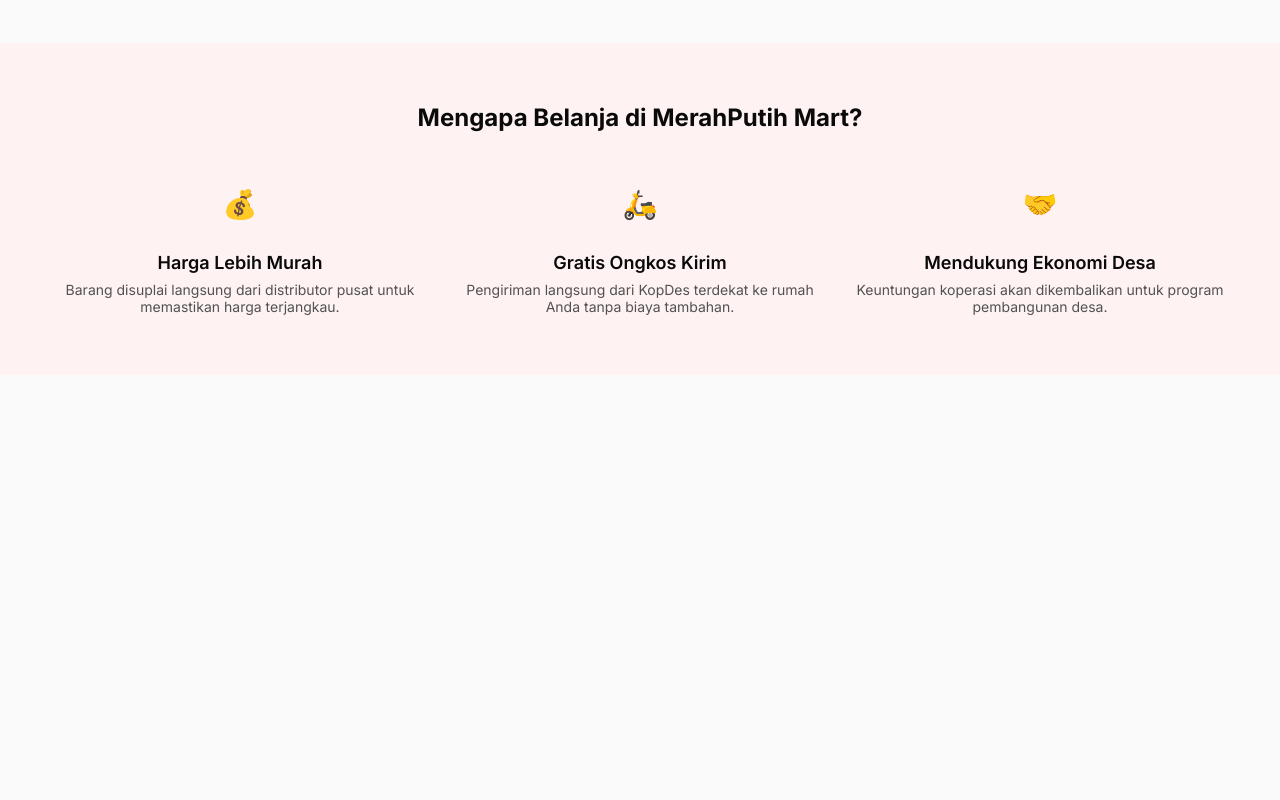
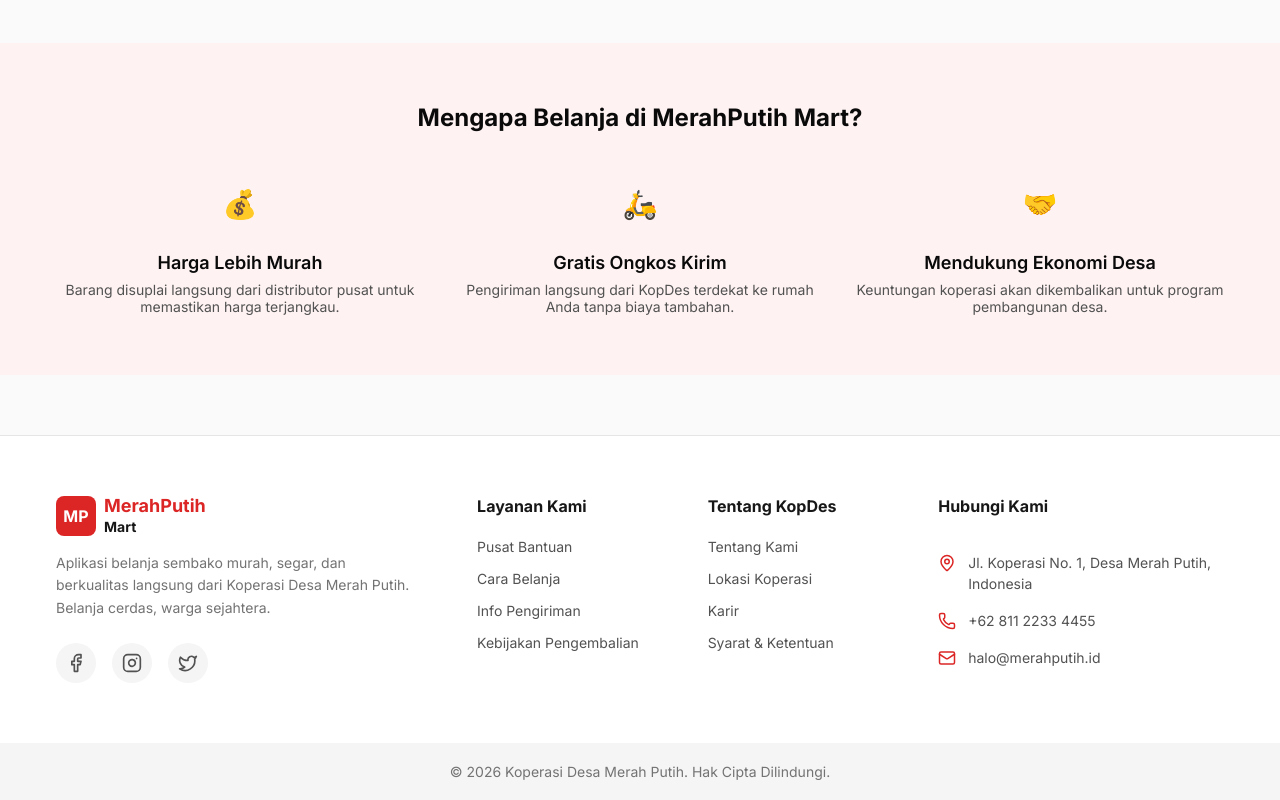
Before and after one commit to dharmamudita/MerahPutih-Mart, a Next.js app in the folder apps/web-customer/: page / in a window 1280 px wide. Shown: the part 1042-1842 px from the top of the page. Before the commit the page ends 1417 px from the top, so only its background shows below. Built offline with nearby package versions, Linux system fonts and the light colour scheme.

Commit message:
Web Customer: Menambahkan komponen Footer

```diff
--- a/apps/web-customer/app/layout.js
+++ b/apps/web-customer/app/layout.js
@@ -1,6 +1,7 @@
 import localFont from "next/font/local";
 import "./globals.css";
 import Navbar from "../components/Navbar";
+import Footer from "../components/Footer";
 
 const geistSans = localFont({
   src: "./fonts/GeistVF.woff",
@@ -26,6 +27,7 @@
         <main>
           {children}
         </main>
+        <Footer />
       </body>
     </html>
   );
--- /dev/null
+++ b/apps/web-customer/components/Footer.js
@@ -0,0 +1,70 @@
+import styles from './Footer.module.css';
+import Link from 'next/link';
+import { MapPin, Phone, Mail, Facebook, Instagram, Twitter } from 'lucide-react';
+
+export default function Footer() {
+  return (
+    <footer className={styles.footer}>
+      <div className={`container ${styles.footerContent}`}>
+        <div className={styles.brandSection}>
+          <div className={styles.logo}>
+            <div className={styles.logoIcon}>MP</div>
+            <div className={styles.logoText}>
+              MerahPutih<br/><span>Mart</span>
+            </div>
+          </div>
+          <p className={styles.description}>
+            Aplikasi belanja sembako murah, segar, dan berkualitas langsung dari Koperasi Desa Merah Putih. Belanja cerdas, warga sejahtera.
+          </p>
+          <div className={styles.socials}>
+            <a href="#" className={styles.socialIcon}><Facebook size={20} /></a>
+            <a href="#" className={styles.socialIcon}><Instagram size={20} /></a>
+            <a href="#" className={styles.socialIcon}><Twitter size={20} /></a>
+          </div>
+        </div>
+
+        <div className={styles.linkSection}>
+          <h4 className={styles.linkTitle}>Layanan Kami</h4>
+          <ul className={styles.linkList}>
+            <li><Link href="/bantuan">Pusat Bantuan</Link></li>
+            <li><Link href="/cara-belanja">Cara Belanja</Link></li>
+            <li><Link href="/pengiriman">Info Pengiriman</Link></li>
+            <li><Link href="/pengembalian">Kebijakan Pengembalian</Link></li>
+          </ul>
+        </div>
+
+        <div className={styles.linkSection}>
+          <h4 className={styles.linkTitle}>Tentang KopDes</h4>
+          <ul className={styles.linkList}>
+            <li><Link href="/tentang">Tentang Kami</Link></li>
+            <li><Link href="/lokasi">Lokasi Koperasi</Link></li>
+            <li><Link href="/karir">Karir</Link></li>
+            <li><Link href="/syarat">Syarat & Ketentuan</Link></li>
+          </ul>
+        </div>
+
+        <div className={styles.contactSection}>
+          <h4 className={styles.linkTitle}>Hubungi Kami</h4>
+          <div className={styles.contactItem}>
+            <MapPin size={18} className={styles.contactIcon} />
+            <span>Jl. Koperasi No. 1, Desa Merah Putih, Indonesia</span>
+          </div>
+          <div className={styles.contactItem}>
+            <Phone size={18} className={styles.contactIcon} />
+            <span>+62 811 2233 4455</span>
+          </div>
+          <div className={styles.contactItem}>
+            <Mail size={18} className={styles.contactIcon} />
+            <span>halo@merahputih.id</span>
+          </div>
+        </div>
+      </div>
+
+      <div className={styles.bottomBar}>
+        <div className="container">
+          <p>&copy; {new Date().getFullYear()} Koperasi Desa Merah Putih. Hak Cipta Dilindungi.</p>
+        </div>
+      </div>
+    </footer>
+  );
+}
--- /dev/null
+++ b/apps/web-customer/components/Footer.module.css
@@ -0,0 +1,130 @@
+.footer {
+  background-color: var(--white);
+  border-top: 1px solid var(--neutral-200);
+  margin-top: 60px;
+}
+
+.footerContent {
+  display: grid;
+  grid-template-columns: 2fr 1fr 1fr 1.5fr;
+  gap: 40px;
+  padding: 60px 16px;
+}
+
+.brandSection {
+  padding-right: 20px;
+}
+
+.logo {
+  display: flex;
+  align-items: center;
+  gap: 8px;
+  margin-bottom: 16px;
+}
+
+.logoIcon {
+  width: 40px;
+  height: 40px;
+  background-color: var(--primary-600);
+  border-radius: 8px;
+  color: var(--white);
+  display: flex;
+  align-items: center;
+  justify-content: center;
+  font-weight: 800;
+  font-size: 16px;
+}
+
+.logoText {
+  font-size: 18px;
+  font-weight: 800;
+  line-height: 1.1;
+  color: var(--primary-600);
+}
+
+.logoText span {
+  font-size: 14px;
+  color: var(--neutral-900);
+}
+
+.description {
+  color: var(--neutral-500);
+  line-height: 1.6;
+  margin-bottom: 24px;
+  font-size: 14px;
+}
+
+.socials {
+  display: flex;
+  gap: 16px;
+}
+
+.socialIcon {
+  width: 40px;
+  height: 40px;
+  background-color: var(--neutral-100);
+  border-radius: 50%;
+  display: flex;
+  align-items: center;
+  justify-content: center;
+  color: var(--neutral-600);
+  transition: all 0.2s;
+}
+
+.socialIcon:hover {
+  background-color: var(--primary-600);
+  color: var(--white);
+}
+
+.linkTitle {
+  font-size: 16px;
+  font-weight: 700;
+  color: var(--neutral-900);
+  margin-bottom: 20px;
+}
+
+.linkList {
+  list-style: none;
+  display: flex;
+  flex-direction: column;
+  gap: 12px;
+}
+
+.linkList li a {
+  color: var(--neutral-600);
+  font-size: 14px;
+  transition: color 0.2s;
+}
+
+.linkList li a:hover {
+  color: var(--primary-600);
+}
+
+.contactSection {
+  display: flex;
+  flex-direction: column;
+  gap: 16px;
+}
+
+.contactItem {
+  display: flex;
+  align-items: flex-start;
+  gap: 12px;
+  color: var(--neutral-600);
+  font-size: 14px;
+  line-height: 1.5;
+}
+
+.contactIcon {
+  color: var(--primary-600);
+  flex-shrink: 0;
+  margin-top: 2px;
+}
+
+.bottomBar {
+  background-color: var(--neutral-100);
+  padding: 20px 0;
+  text-align: center;
+  color: var(--neutral-500);
+  font-size: 14px;
+}
```
